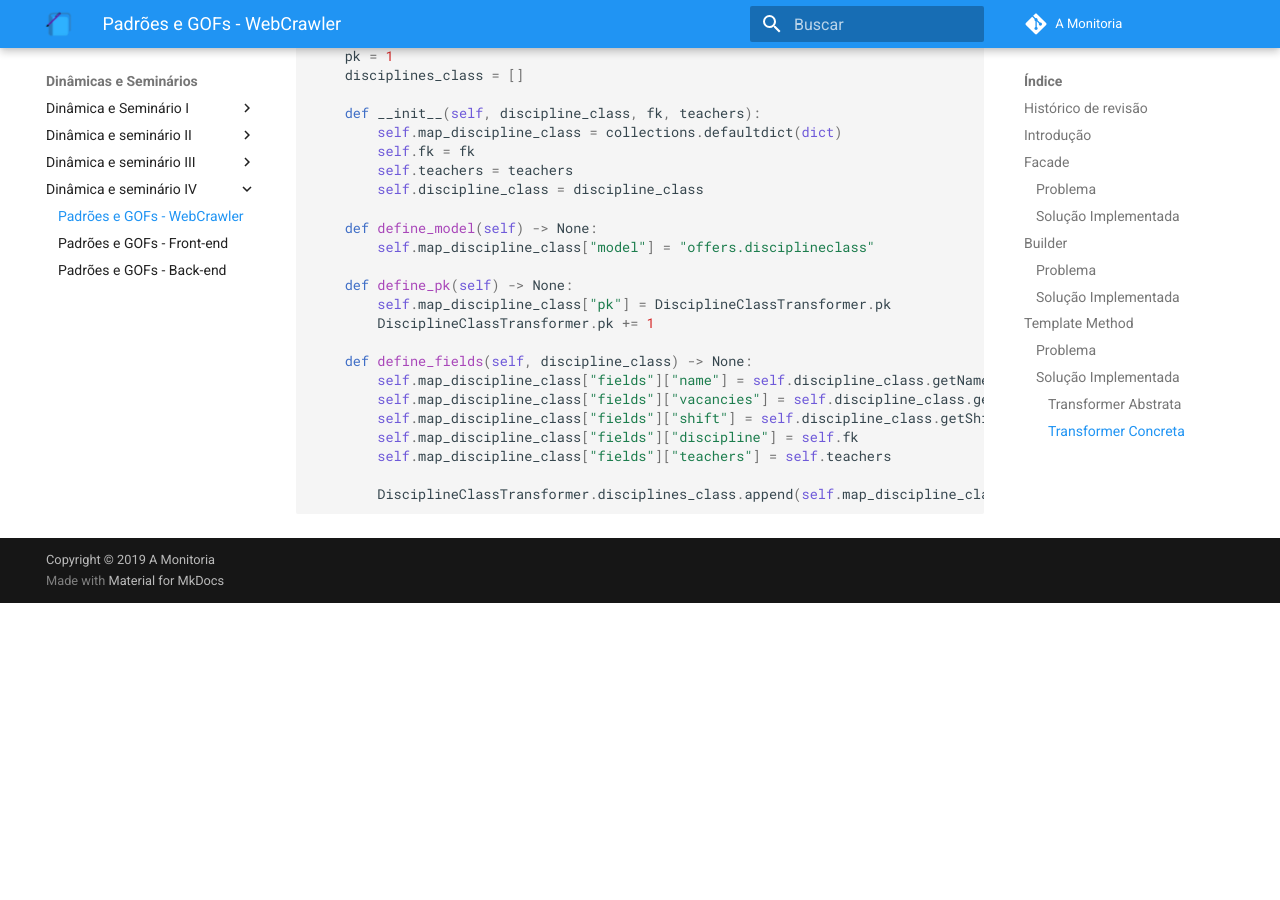
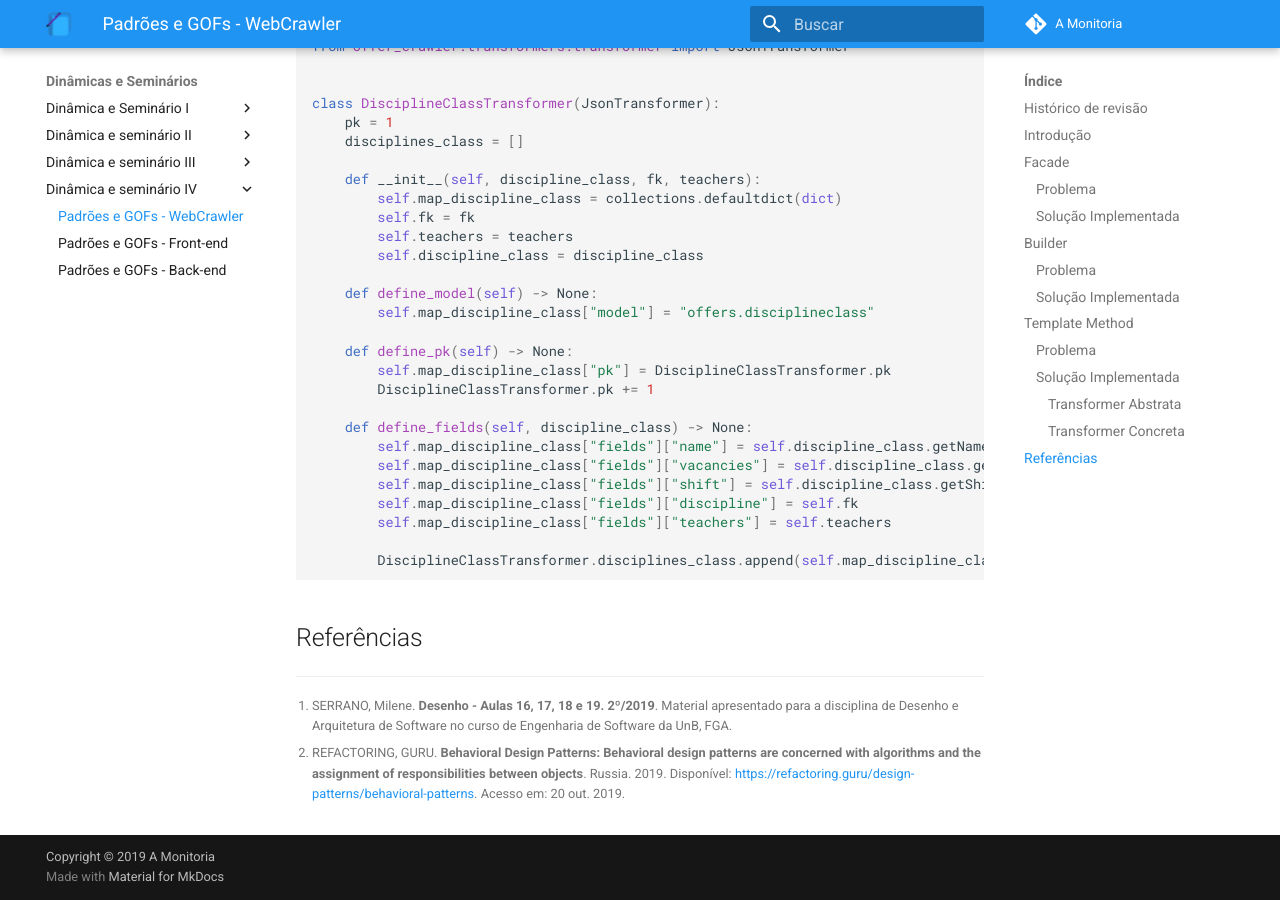
Before and after one commit to 2019-2-arquitetura-desenho/wiki, an MkDocs documentation site: the page built from docs/dinamica_seminario_IV/webcrawler_patterns.md, in a window 1280 px wide and 900 px high, scrolled down 6087 px. Built offline with MkDocs 1.6.1 and Material for MkDocs 9.7.7, drawn with Linux system fonts in a browser that asks for light colours; comment, search, counter and statistics services are not loaded; old or Windows-style settings are respelled for this version of MkDocs; before the commit the page ends 6690 px from its top, so only the background shows below that; some of the changed text lies outside the part shown.

Commit message:
Add references to webcrawler patterns
Co-authored-by: Welison Almeida <welison.almeida.923@gmail.com>
Co-authored-by: Lieverton Santos <lievertom@gmail.com>

````diff
--- a/docs/dinamica_seminario_IV/webcrawler_patterns.md
+++ b/docs/dinamica_seminario_IV/webcrawler_patterns.md
@@ -8,7 +8,7 @@
 | 23/10/2019 | 0.2 | Adiciona descrição e diagrama sobre template method usado | [Lieverton Silva](https://github.com/lievertom) e [Welison Regis](https://github.com/WelisonR) |
 | 23/10/2019 | 0.3 | Adiciona descrição sobre padrão builder utilizado | [Lieverton Silva](https://github.com/lievertom) e [Welison Regis](https://github.com/WelisonR) |
 | 24/10/2019 | 0.4 | Adiciona descrição e diagrama sobre padrão fachada utilizado | [Lieverton Silva](https://github.com/lievertom) e [Welison Regis](https://github.com/WelisonR) |
-
+| 24/10/2019 | 1.0 | Atualiza referências e gera primeira versão do documento | [Lieverton Silva](https://github.com/lievertom) e [Welison Regis](https://github.com/WelisonR) |
 
 ## Introdução
 
@@ -225,3 +225,8 @@ class DisciplineClassTransformer(JsonTransformer):
 
         DisciplineClassTransformer.disciplines_class.append(self.map_discipline_class)
 ```
+
+## Referências
+
+[^1]: SERRANO, Milene. **Desenho - Aulas 16, 17, 18 e 19. 2º/2019**. Material apresentado para a disciplina de Desenho e Arquitetura de Software no curso de Engenharia de Software da UnB, FGA.
+[^2]: REFACTORING, GURU. **Behavioral Design Patterns: Behavioral design patterns are concerned with algorithms and the assignment of responsibilities between objects**. Russia. 2019. Disponível: <https://refactoring.guru/design-patterns/behavioral-patterns>. Acesso em: 20 out. 2019.
````
